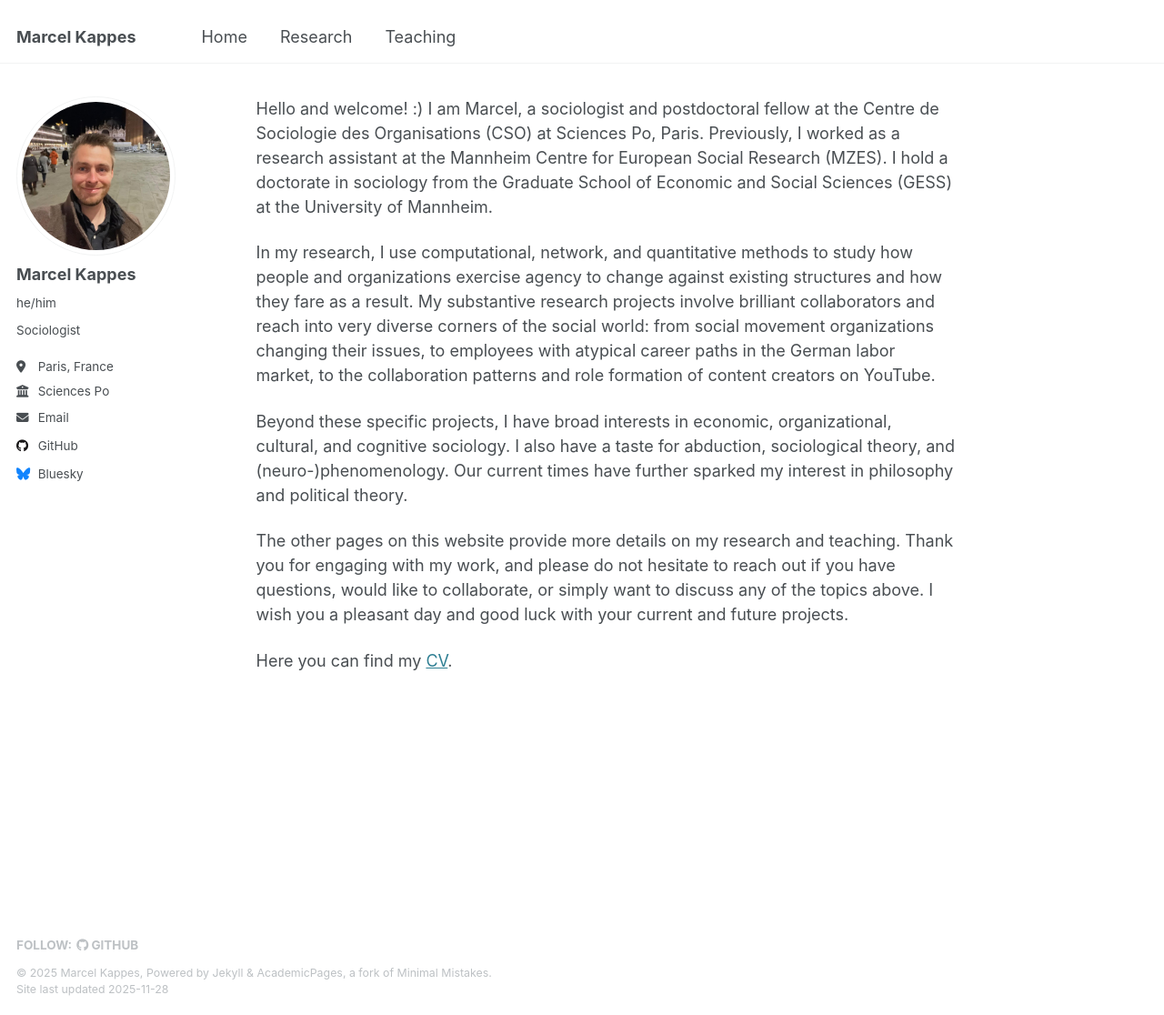
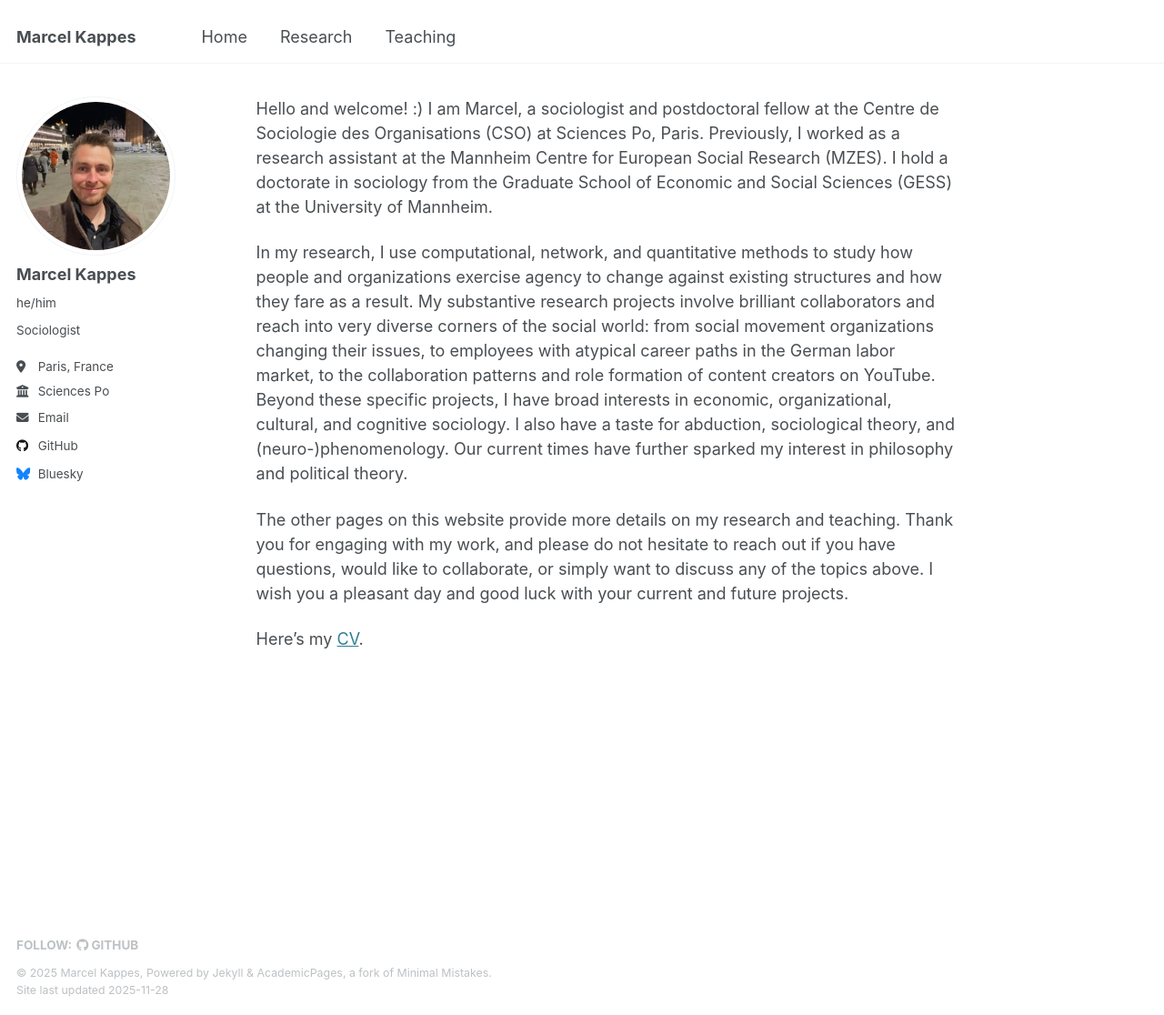
Before and after one commit to markappe/markappe.github.io, a Jekyll site: the page built from _pages/about.md, in a window 1280 px wide and 1116 px high. Shown: the whole window at 91% size. Built offline with Jekyll 4.4.1, drawn with Linux system fonts in a browser that asks for light colours.

Commit message:
Update about.md

```diff
--- a/_pages/about.md
+++ b/_pages/about.md
@@ -9,10 +9,8 @@ redirect_from:
 
 Hello and welcome! :) I am Marcel, a sociologist and postdoctoral fellow at the Centre de Sociologie des Organisations (CSO) at Sciences Po, Paris. Previously, I worked as a research assistant at the Mannheim Centre for European Social Research (MZES). I hold a doctorate in sociology from the Graduate School of Economic and Social Sciences (GESS) at the University of Mannheim.
 
-In my research, I use computational, network, and quantitative methods to study how people and organizations exercise agency to change against existing structures and how they fare as a result. My substantive research projects involve brilliant collaborators and reach into very diverse corners of the social world: from social movement organizations changing their issues, to employees with atypical career paths in the German labor market, to the collaboration patterns and role formation of content creators on YouTube.
-
-Beyond these specific projects, I have broad interests in economic, organizational, cultural, and cognitive sociology. I also have a taste for abduction, sociological theory, and (neuro-)phenomenology. Our current times have further sparked my interest in philosophy and political theory.
+In my research, I use computational, network, and quantitative methods to study how people and organizations exercise agency to change against existing structures and how they fare as a result. My substantive research projects involve brilliant collaborators and reach into very diverse corners of the social world: from social movement organizations changing their issues, to employees with atypical career paths in the German labor market, to the collaboration patterns and role formation of content creators on YouTube. Beyond these specific projects, I have broad interests in economic, organizational, cultural, and cognitive sociology. I also have a taste for abduction, sociological theory, and (neuro-)phenomenology. Our current times have further sparked my interest in philosophy and political theory.
 
 The other pages on this website provide more details on my research and teaching. Thank you for engaging with my work, and please do not hesitate to reach out if you have questions, would like to collaborate, or simply want to discuss any of the topics above. I wish you a pleasant day and good luck with your current and future projects.
 
-Here you can find my [CV](https://drive.google.com/drive/u/0/folders/18n3OFOMpLZqfQOkfG51hSC1EkXA2z_XP).
+Here's my [CV](https://drive.google.com/drive/u/0/folders/18n3OFOMpLZqfQOkfG51hSC1EkXA2z_XP).
```
